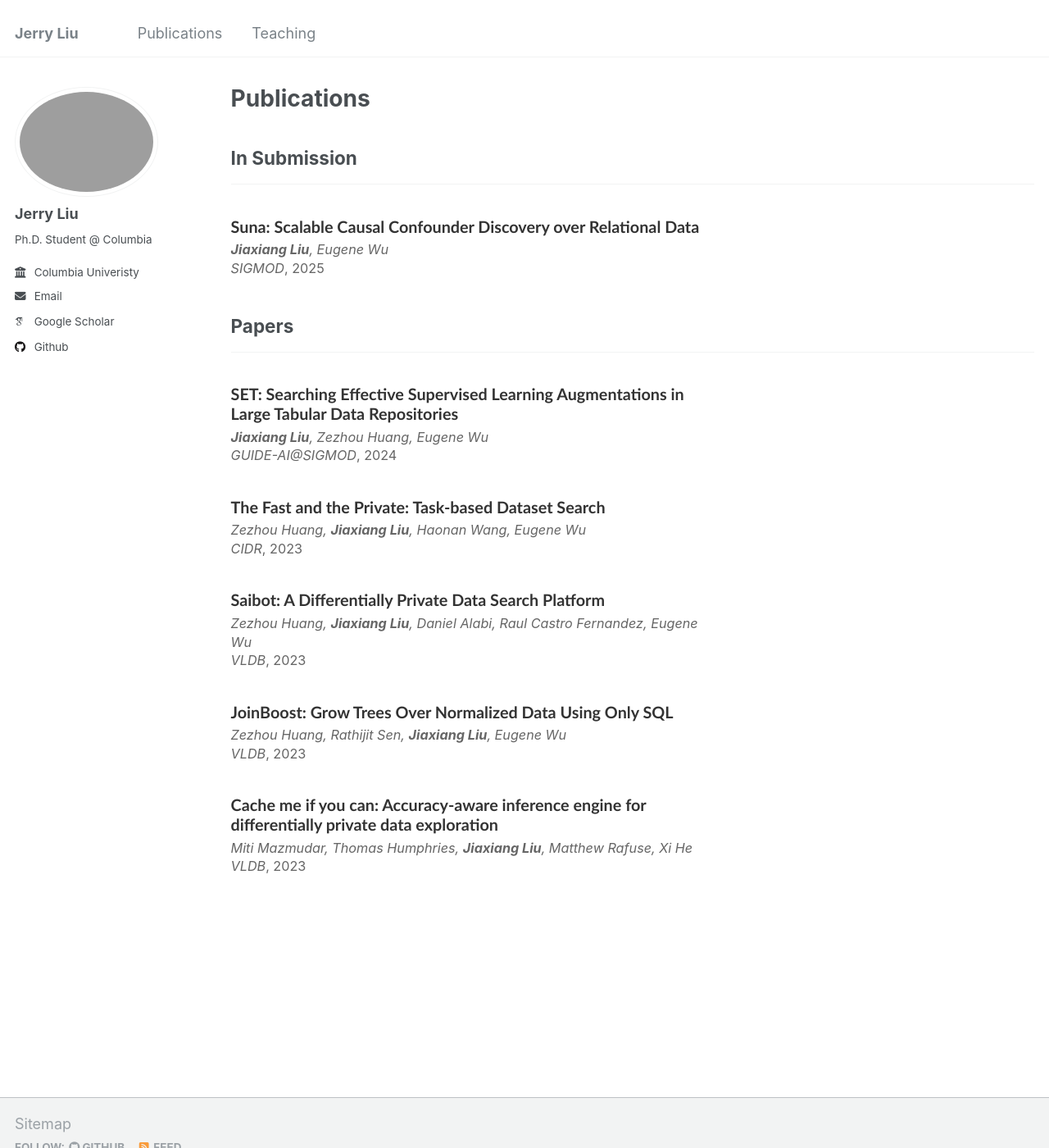
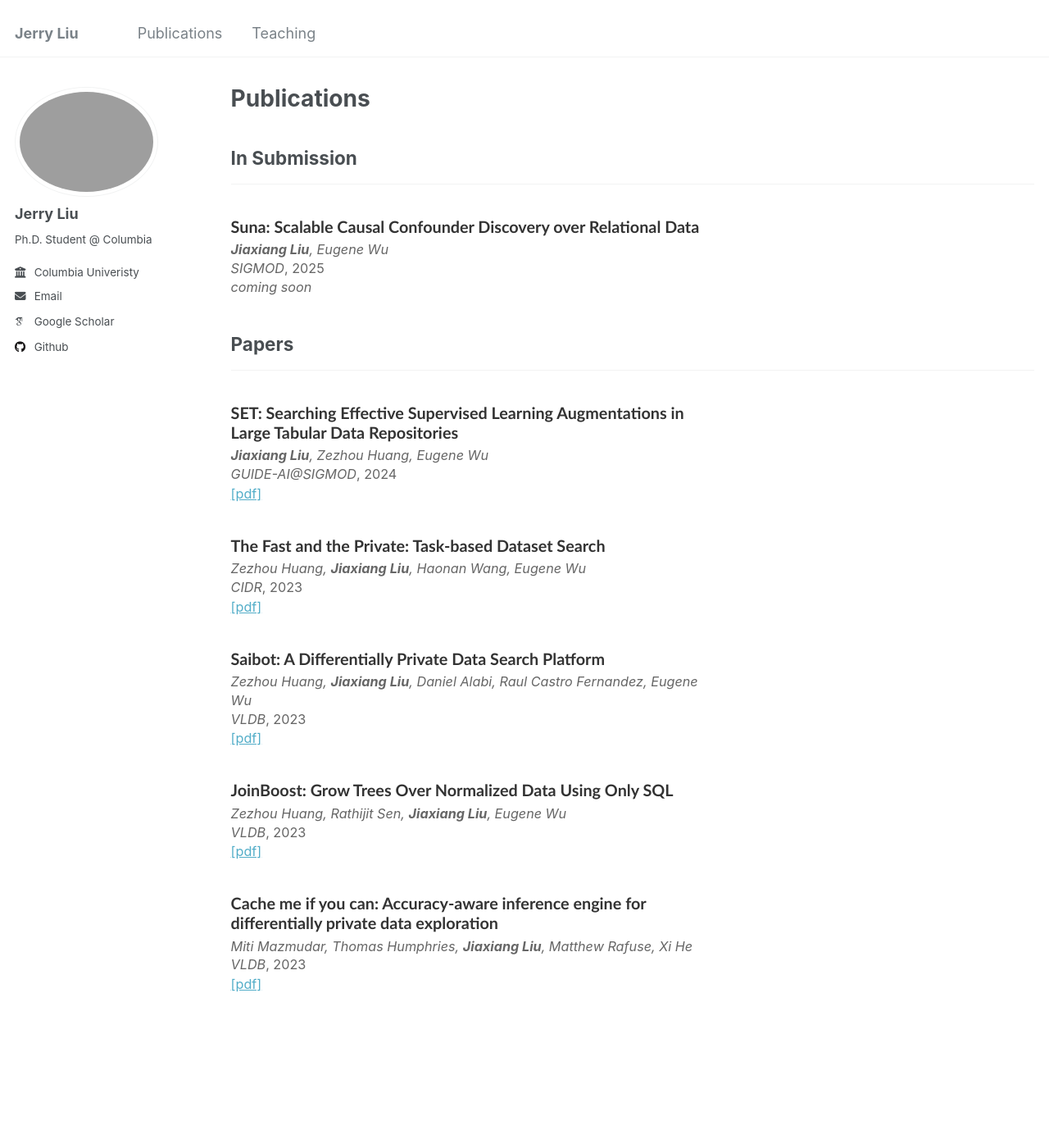
Before and after one commit to JerrrrryL/JerrrrryL.github.io, a Jekyll site: the page built from _pages/publications.html, in a window 1280 px wide and 1400 px high. Shown: the whole window at 82% size. Built offline with Jekyll 4.4.1, drawn with Linux system fonts in a browser that asks for light colours; some web fonts are replaced.

Commit message:
paper links

```diff
--- a/_includes/archive-single.html
+++ b/_includes/archive-single.html
@@ -38,9 +38,14 @@
 
         {% if post.collection == 'teaching' %}
           <p class="archive__item-venue">{{ post.type }}, <i>{{ post.venue }}</i></p>
-        {% elsif post.collection == 'publications' %}
+        {% elsif post.collection == 'publications' and post.paperurl%}
           <p class="archive__item-venue"><i>{{ post.authors }}</i></p>
           <p class="archive__item-venue"><i>{{ post.venue }}</i>, {{ post.date | default: "1900-01-01" | date: "%Y" }}</p>
+          <a href="{{ post.paperurl }}">[pdf]</a>
+        {% elsif post.collection == 'publications'%}
+          <p class="archive__item-venue"><i>{{ post.authors }}</i></p>
+          <p class="archive__item-venue"><i>{{ post.venue }}</i>, {{ post.date | default: "1900-01-01" | date: "%Y" }}</p>
+          <p class="archive__item-venue"><i>coming soon</i></p>
         {% elsif post.date %}
           <p class="page__date"><strong><i class="fa fa-fw fa-calendar" aria-hidden="true"></i> {{ site.data.ui-text[site.locale].date_label | default: "Published:" }}</strong> <time datetime="{{ post.date | default: "1900-01-01" | date_to_xmlschema }}">{{ post.date | default: "1900-01-01" | date: "%B %d, %Y" }}</time></p>
         {% endif %}
```
Also changed, not shown: _publications/pub6.md (+1 -1 lines).
